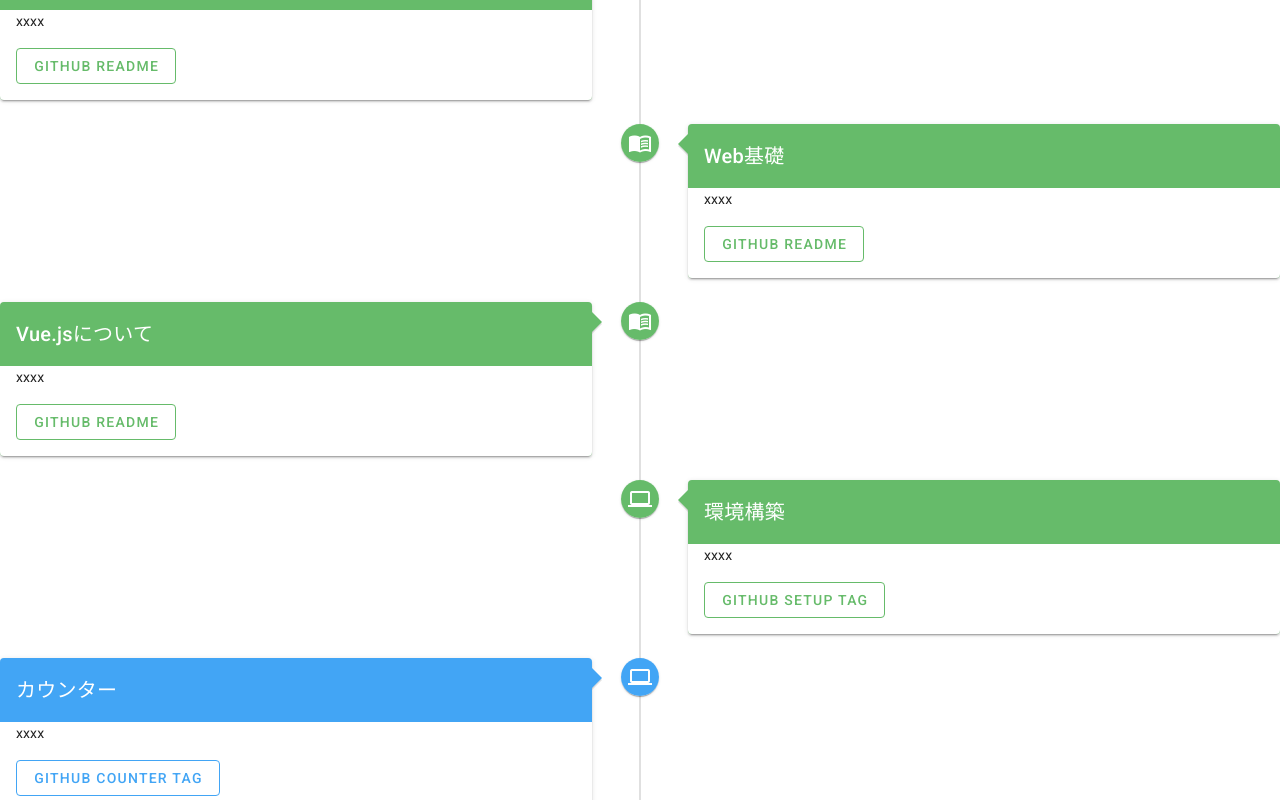
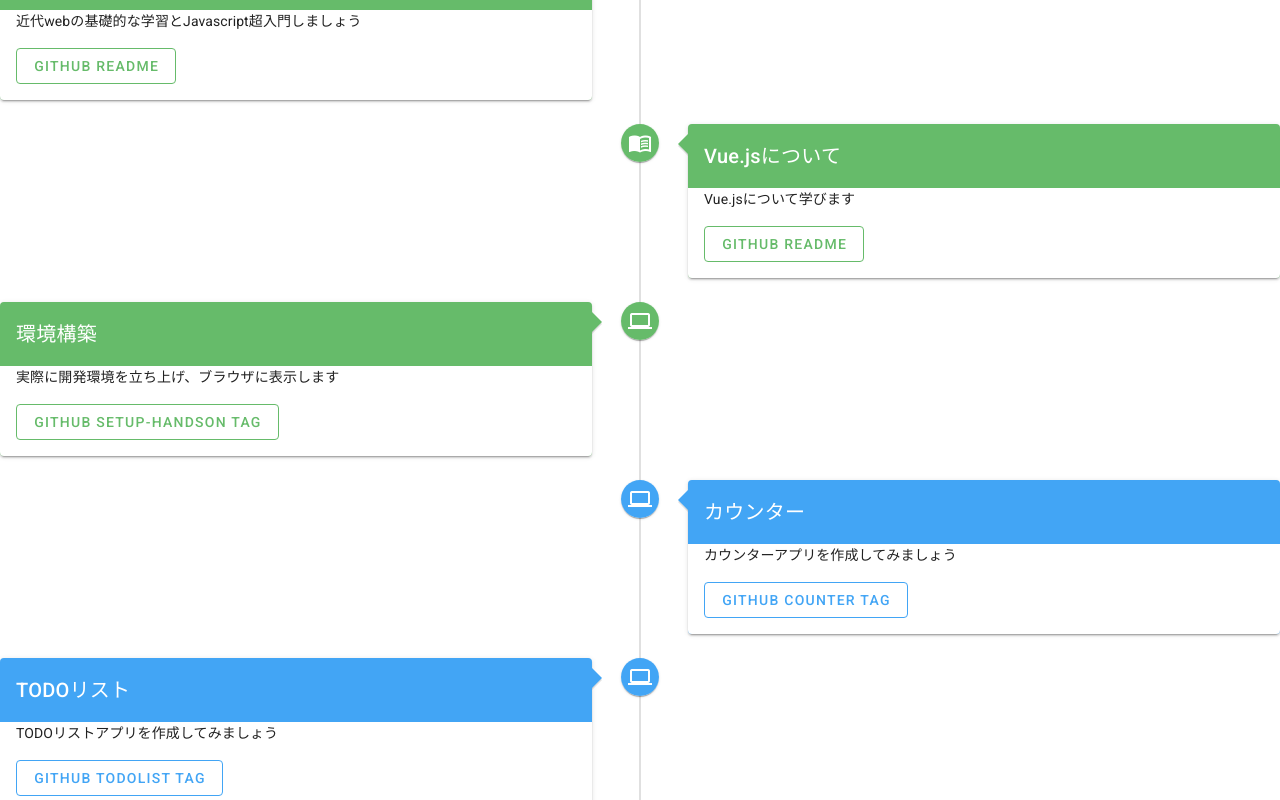
Before and after one commit to arakawamoriyuki/vue-nuxt-handson, a Vue app: page / in a window 1280 px wide. Shown: the part 320-1120 px from the top of the page. Built offline with nearby package versions, Linux system fonts and the light colour scheme.

Commit message:
説明入れてなかったので入れた

```diff
--- a/src/views/Home.vue
+++ b/src/views/Home.vue
@@ -45,16 +45,8 @@ export default {
       },
       {
         color: 'green lighten-1',
-        title: '座学',
-        description: 'xxxx',
-        icon: 'mdi-book-open-variant',
-        link: 'https://github.com/arakawamoriyuki/vue-nuxt-handson/readme.md',
-        linkText: 'github readme',
-      },
-      {
-        color: 'green lighten-1',
         title: 'Web基礎',
-        description: 'xxxx',
+        description: '近代webの基礎的な学習とJavascript超入門しましょう',
         icon: 'mdi-book-open-variant',
         link: 'https://github.com/arakawamoriyuki/vue-nuxt-handson/readme.md',
         linkText: 'github readme',
@@ -62,7 +54,7 @@ export default {
       {
         color: 'green lighten-1',
         title: 'Vue.jsについて',
-        description: 'xxxx',
+        description: 'Vue.jsについて学びます',
         icon: 'mdi-book-open-variant',
         link: 'https://github.com/arakawamoriyuki/vue-nuxt-handson/readme.md',
         linkText: 'github readme',
@@ -70,15 +62,15 @@ export default {
       {
         color: 'green lighten-1',
         title: '環境構築',
-        description: 'xxxx',
+        description: '実際に開発環境を立ち上げ、ブラウザに表示します',
         icon: 'mdi-laptop',
-        link: 'https://github.com/arakawamoriyuki/vue-nuxt-handson/tree/setup',
-        linkText: 'github setup tag',
+        link: 'https://github.com/arakawamoriyuki/vue-nuxt-handson/tree/setup-handson',
+        linkText: 'github setup-handson tag',
       },
       {
         color: 'blue lighten-1',
         title: 'カウンター',
-        description: 'xxxx',
+        description: 'カウンターアプリを作成してみましょう',
         icon: 'mdi-laptop',
         link: 'https://github.com/arakawamoriyuki/vue-nuxt-handson/tree/counter',
         linkText: 'github counter tag',
@@ -86,7 +78,7 @@ export default {
       {
         color: 'blue lighten-1',
         title: 'TODOリスト',
-        description: 'xxxx',
+        description: 'TODOリストアプリを作成してみましょう',
         icon: 'mdi-laptop',
         link: 'https://github.com/arakawamoriyuki/vue-nuxt-handson/tree/todolist',
         linkText: 'github todolist tag',
@@ -94,7 +86,7 @@ export default {
       {
         color: 'blue lighten-1',
         title: 'プロフィール',
-        description: 'xxxx',
+        description: '自分のプロフィールサイトを作成してみましょう',
         icon: 'mdi-laptop',
         link: 'https://github.com/arakawamoriyuki/vue-nuxt-handson/tree/profile',
         linkText: 'github profile tag',
@@ -102,7 +94,7 @@ export default {
       {
         color: 'blue lighten-1',
         title: '静的サイトホスティング',
-        description: 'xxxx',
+        description: 'プロフィールサイトを全世界公開しよう',
         icon: 'mdi-laptop',
         link: 'https://github.com/arakawamoriyuki/vue-nuxt-handson/readme.md',
         linkText: 'github readme',
@@ -110,7 +102,7 @@ export default {
       {
         color: 'blue lighten-1',
         title: 'nuxt (optional)',
-        description: 'xxxx',
+        description: 'nuxtについて学びます',
         icon: 'mdi-laptop',
         link: 'https://github.com/arakawamoriyuki/vue-nuxt-handson/tree/nuxt',
         linkText: 'github nuxt tag',
```
